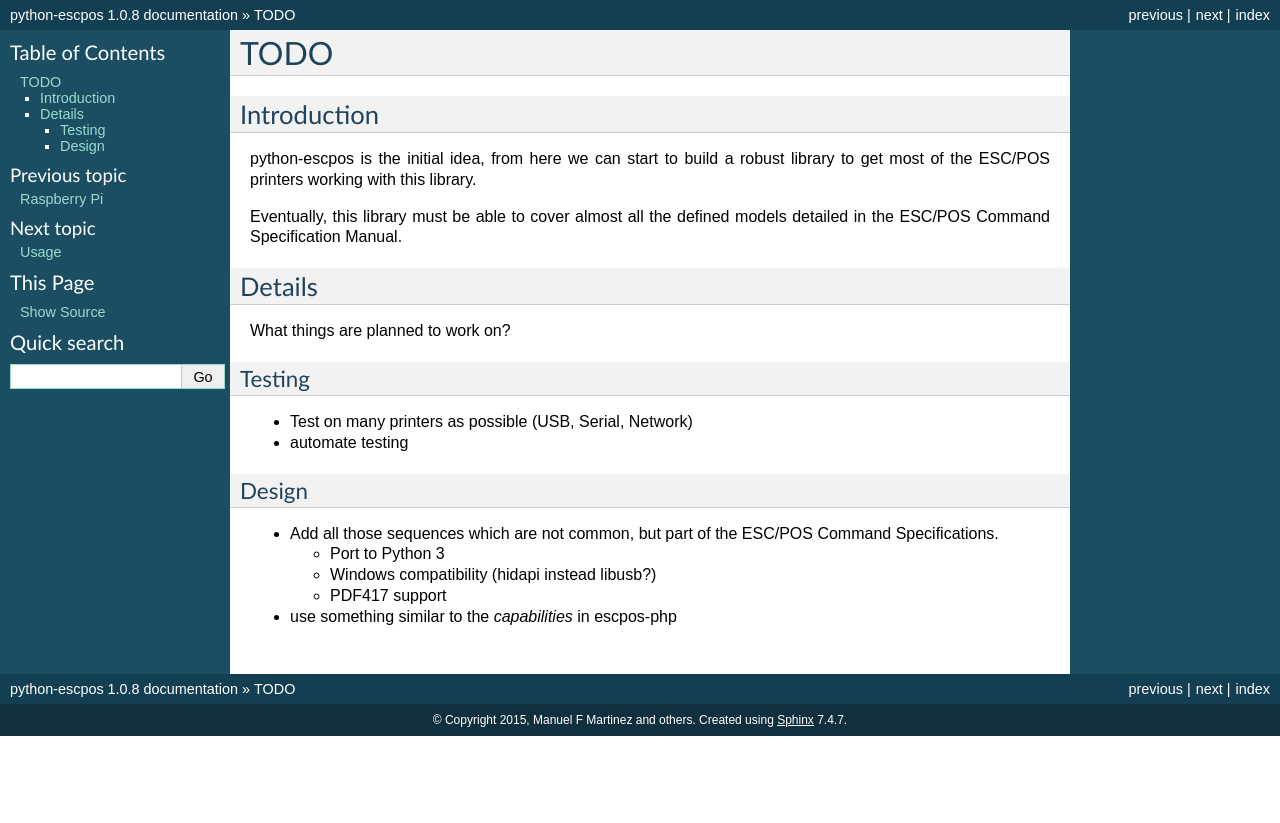
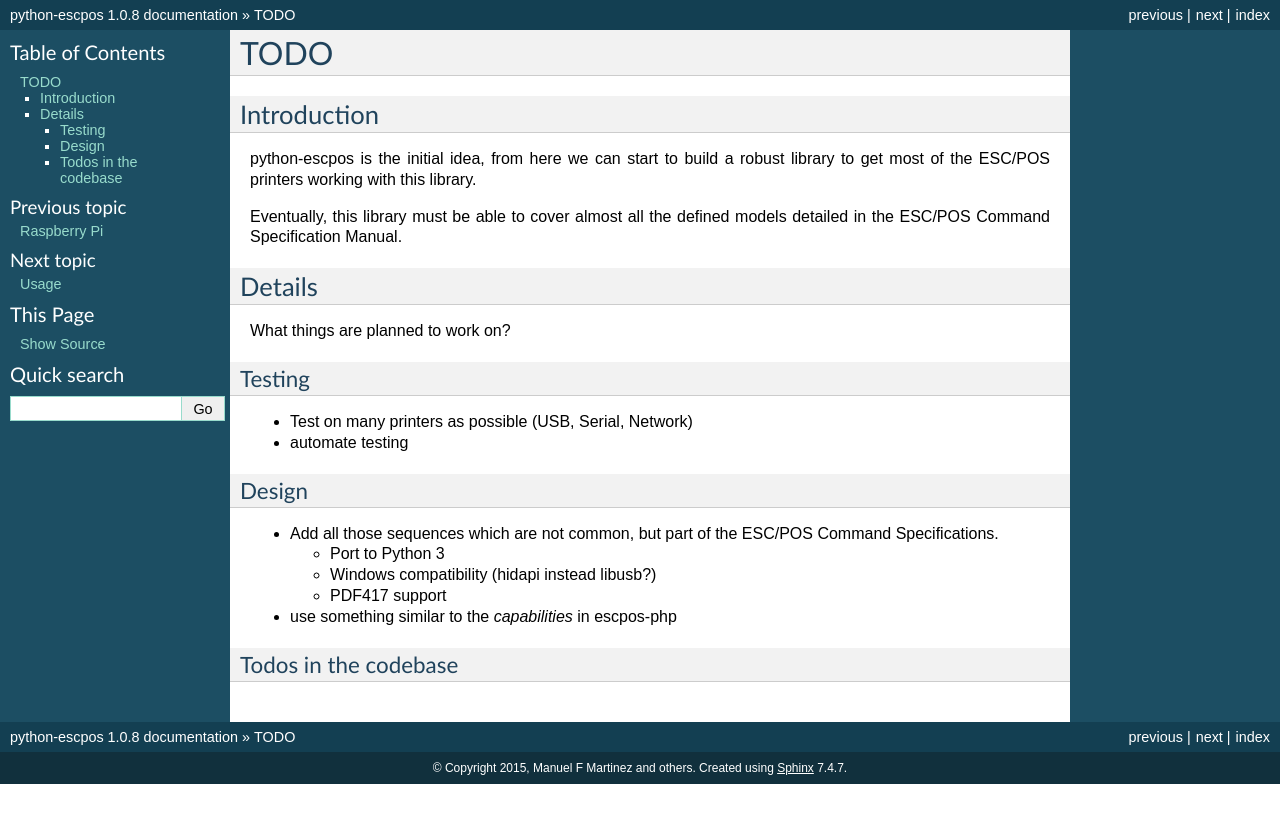
Before and after one commit to python-escpos/python-escpos, a Sphinx documentation site: the page built from doc/user/todo.rst, in a window 1280 px wide. Shown: the top 823 px of the page. Built offline with Sphinx 7.4.7, drawn with Linux system fonts in a browser that asks for light colours; pages that are not in the unit, such as notebooks, are missing from menus.

Commit message:
DOC add a todo directive to the documentation
.. todo:: will create Todos that are listed in the TODO in the documentation

```diff
--- a/doc/conf.py
+++ b/doc/conf.py
@@ -34,7 +34,11 @@
     'sphinx.ext.todo',
     'sphinx.ext.coverage',
     'sphinx.ext.viewcode',
+    'sphinx.ext.todo',
 ]
+
+# enable todos
+todo_include_todos = True
 
 # Add any paths that contain templates here, relative to this directory.
 templates_path = ['_templates']
--- a/doc/user/todo.rst
+++ b/doc/user/todo.rst
@@ -34,3 +34,8 @@
   *  PDF417 support
 
 * use something similar to the `capabilities` in escpos-php
+
+Todos in the codebase
+~~~~~~~~~~~~~~~~~~~~~
+
+.. todolist::
```
